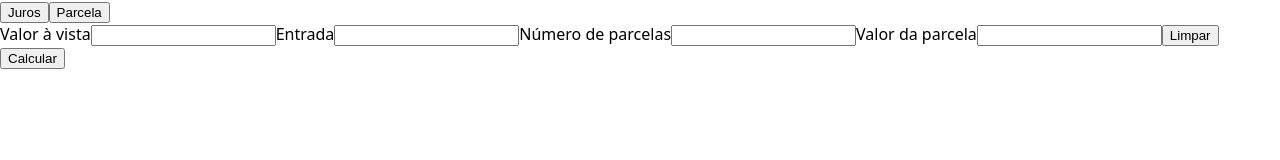
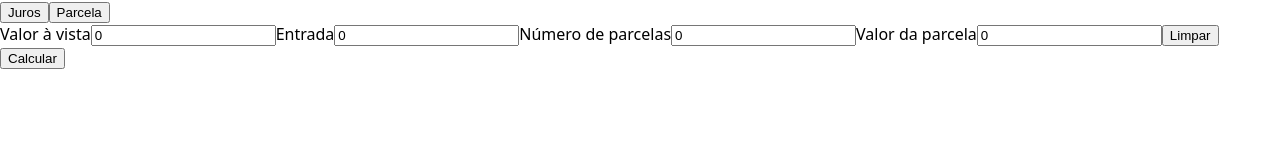
Before and after one commit to diogocampos/juros, a React (Create React App) app: page / in a window 1280 px wide. Shown: the top 160 px of the page. Built offline with nearby package versions, Linux system fonts and the light colour scheme.

Commit message:
Attach state to `Calculator` and `NumberField`

```diff
--- a/src/components/Calculator.js
+++ b/src/components/Calculator.js
@@ -3,6 +3,7 @@ import { connect } from 'react-redux'
 
 import NumberField from './NumberField'
 import * as k from '../constants'
+import { actionCreators } from '../state'
 
 const fieldNamesByMode = {
   [k.INSTALLMENT]: [k.PRICE, k.DEPOSIT, k.LENGTH, k.INTEREST],
@@ -19,18 +20,37 @@ const fieldProps = {
 }
 
 class Calculator extends React.Component {
+  handleChange = event => {
+    const { name, value } = event.target
+    this.props.setValue(name, value)
+  }
+
   render() {
-    const { mode } = this.props
+    const { mode, values, clearValues, calculateResults } = this.props
     const fieldNames = fieldNamesByMode[mode]
     return (
       <form className="Calculator">
         {fieldNames.map(name => (
-          <NumberField key={name} name={name} {...fieldProps[name]} />
+          <NumberField
+            key={name}
+            name={name}
+            value={values[name]}
+            onChange={this.handleChange}
+            {...fieldProps[name]}
+          />
         ))}
-        <button className="Calculator-button" type="button">
+        <button
+          className="Calculator-button"
+          type="button"
+          onClick={clearValues}
+        >
           Limpar
         </button>
-        <button className="Calculator-button primary" type="button">
+        <button
+          className="Calculator-button primary"
+          type="button"
+          onClick={calculateResults}
+        >
           Calcular
         </button>
       </form>
@@ -40,6 +60,10 @@ class Calculator extends React.Component {
 
 const mapStateToProps = state => ({
   mode: state.mode,
+  values: state.values,
 })
 
-export default connect(mapStateToProps)(Calculator)
+export default connect(
+  mapStateToProps,
+  actionCreators
+)(Calculator)
--- a/src/components/NumberField.js
+++ b/src/components/NumberField.js
@@ -1,11 +1,18 @@
 import React from 'react'
 
 function NumberField(props) {
-  const { label } = props
+  const { label, name, value, onChange } = props
   return (
     <label className="NumberField">
       {label}
-      <input className="NumberField-input" type="text" pattern="[0-9]*" />
+      <input
+        className="NumberField-input"
+        type="text"
+        pattern="[0-9]*"
+        name={name}
+        value={value}
+        onChange={onChange}
+      />
     </label>
   )
 }
```
